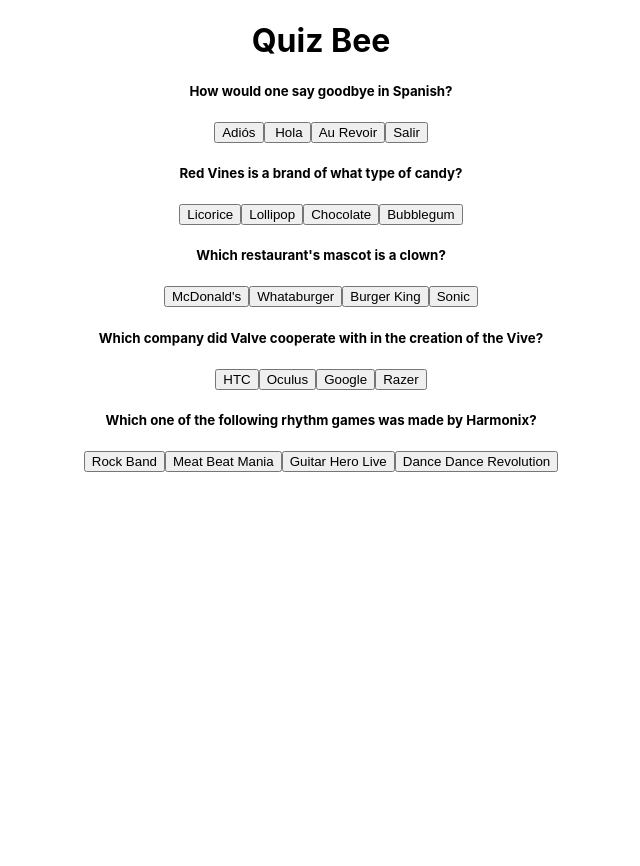
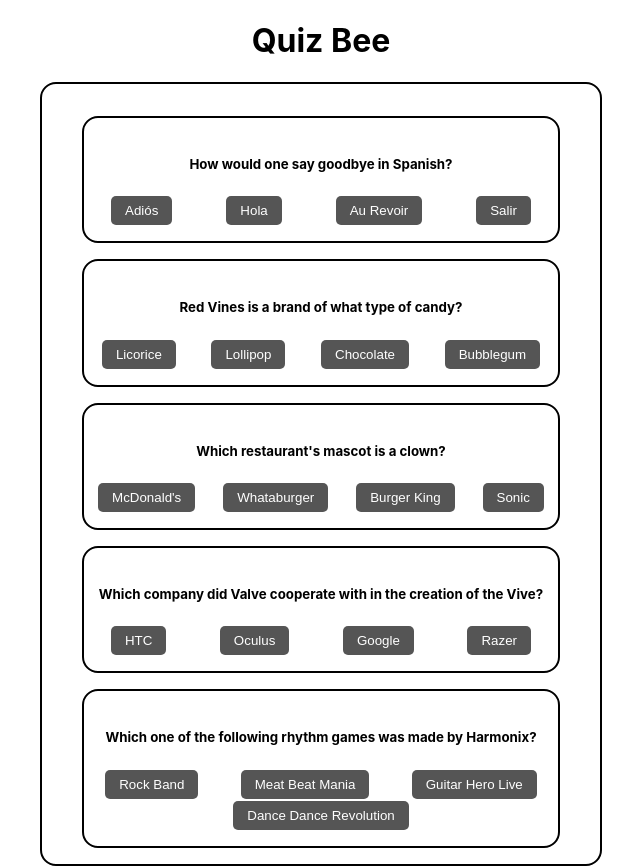
Before and after one commit to AjaySankar/quiz-app, a React (Create React App) app: page / in a window 1280 px wide. Shown: the whole page, without its empty margins (319-959 px from the left). Before the commit the page ends 800 px from the top, so only its background shows below. Built offline with nearby package versions, Linux system fonts and the light colour scheme.

Commit message:
Added Flexbox css styles

```diff
--- a/src/App.css
+++ b/src/App.css
@@ -1,3 +1,54 @@
 .App {
+  display: flex;
   text-align: center;
+  justify-content: center;
+  align-items: center;
 }
+
+.quiz-container {
+  display: flex;
+  flex-direction: column;
+  justify-content: center;
+  align-items: center;
+  border-style: solid;
+  border-width: 2px;
+  padding: 1rem;
+  border-radius: 1rem;
+}
+
+.question-container {
+  padding-top: 1rem;
+  padding-bottom: 1rem;
+  border-style: solid;
+  border-width: 2px;
+  border-radius: 1rem;
+  width: 90%;
+  margin-top: 1rem;
+}
+
+.options-container {
+  display: flex;
+  flex-wrap: wrap;
+  flex-direction: row;
+  justify-content: space-around;
+}
+
+.option {
+  border: none;
+  color: white;
+  padding: 7px 14px;
+  text-align: center;
+  text-decoration: none;
+  cursor: pointer;
+  background-color: #555555;
+  margin-top: 2px;
+  transition-duration: 0.4s;
+  border-radius: 5px;
+  border-width: 2px;
+}
+
+.option:hover {
+  background-color: white;
+  color: #555555;
+  border-color: #555555;
+}
--- a/src/components/Question.jsx
+++ b/src/components/Question.jsx
@@ -5,21 +5,28 @@
     const { question, answers } = questionInfo
     const [ selectedAnswer, updateSelectedAnswer ] = useState('')
     return (
-        <div>
+        <div className="question-container">
             <h5>
                 {question}
             </h5>
+            <div className="options-container">
                 {
-                answers.filter(answer => selectedAnswer.length === 0 || answer === selectedAnswer).map((answer, index) =>
-                    <input type="button"
+                    answers
+                    .filter(answer => selectedAnswer.length === 0 || answer === selectedAnswer)
+                    .map((answer, index) =>
+                        <button
+                            className="option"
                             value={answer}
                             key={index}
                             onClick={({target: {value}}) => {
                                 updateSelectedAnswer(value)
                                 handleAnswerSelected(id, value)
                             }}>
-                    </input>)
+                        {answer}
+                        </button>
+                    )
                 }
+            </div>
         </div>
     );
 }
```
Lines whose indentation alone changed are shown as unchanged.
